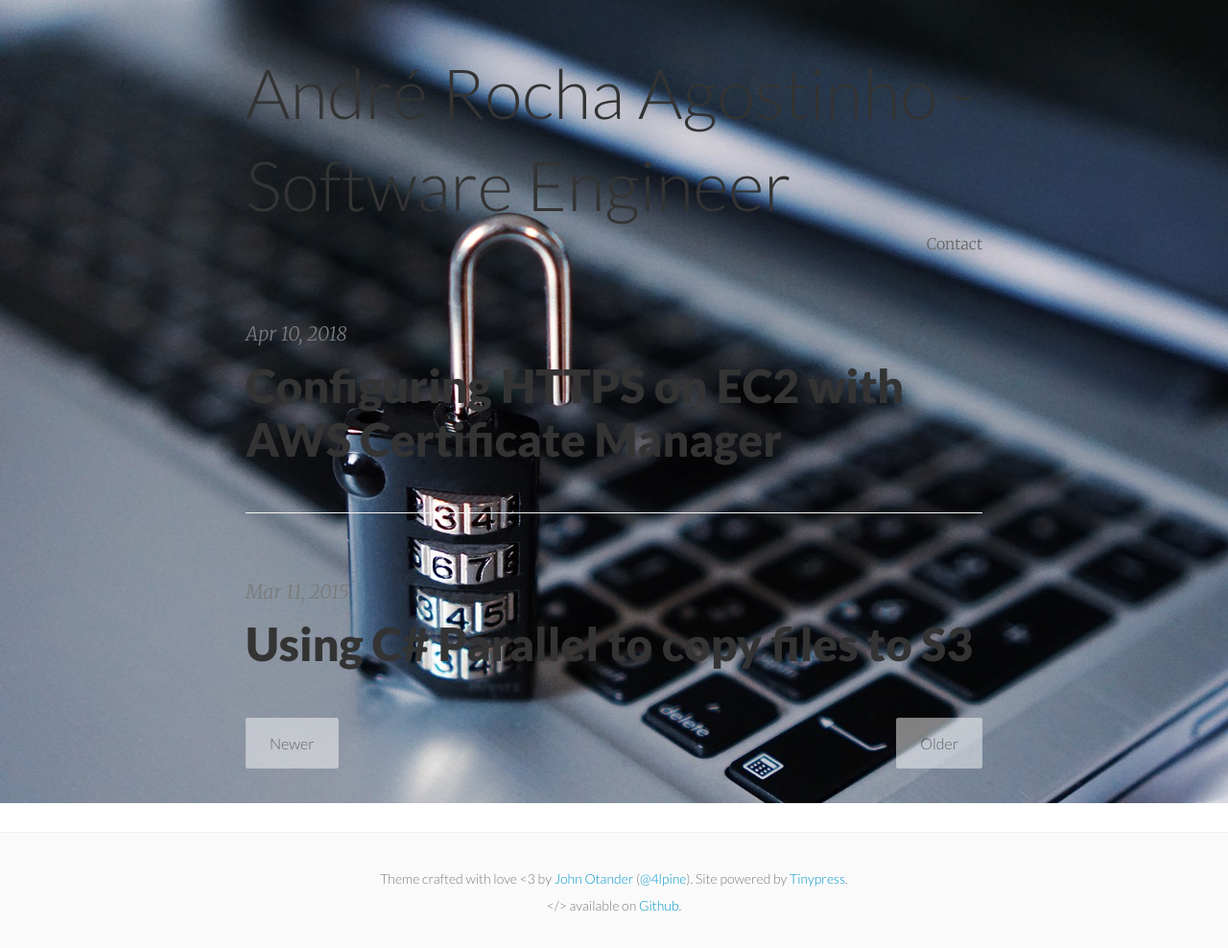
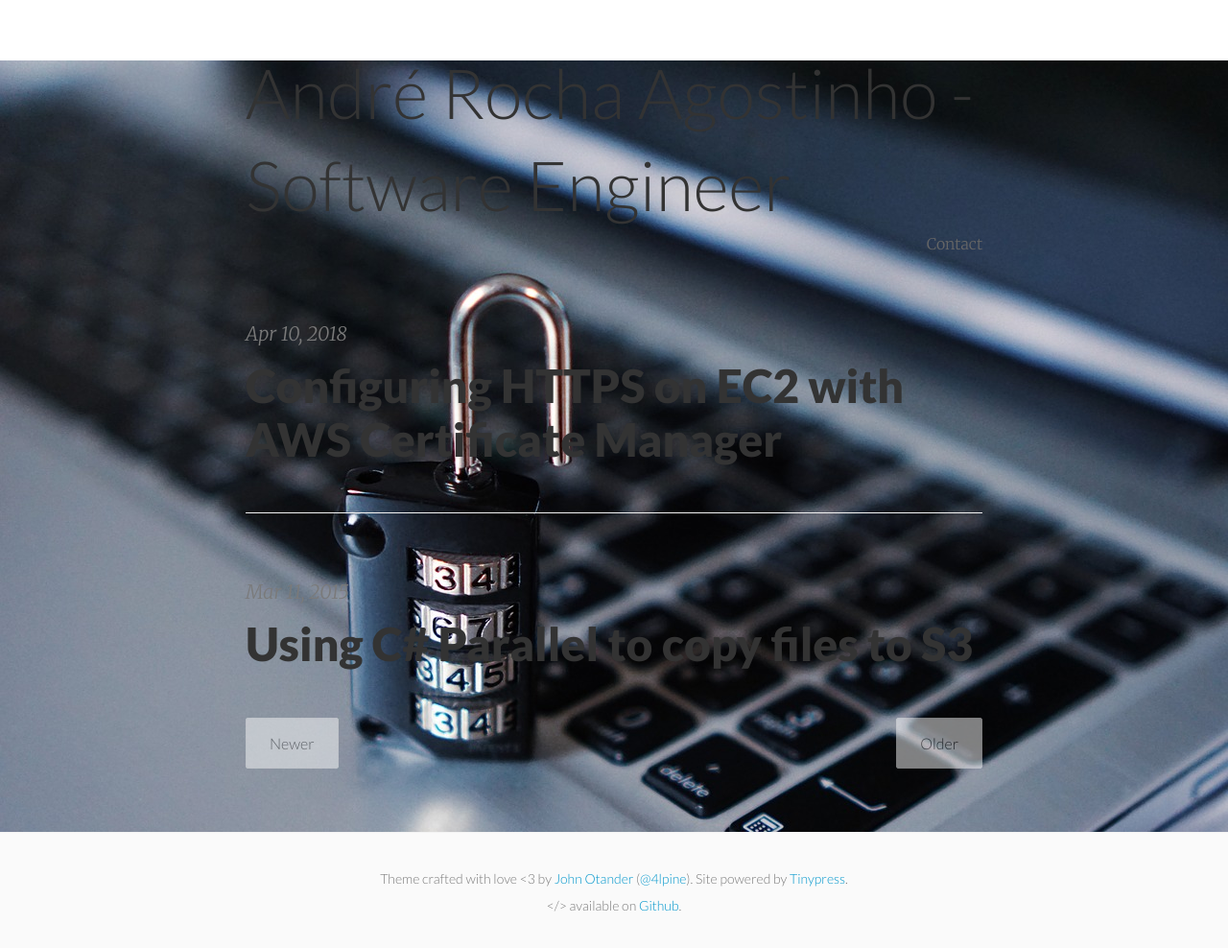
Before and after one commit to aragostinho/aragostinho.github.io, a Jekyll site: the page built from index.html, in a window 1280 px wide. Shown: the whole page at 96% size. Built offline with Jekyll 4.4.1, drawn with Linux system fonts in a browser that asks for light colours; the list of posts is cut into pages by our own code.

Commit message:
Background

```diff
--- a/css/basscss.css
+++ b/css/basscss.css
@@ -16,8 +16,8 @@ body, button, input, select, textarea, pre {
 body {
     background-image: url('https://github.com/aragostinho/aragostinho.github.io/blob/master/_imgs/blog/https.jpg?raw=true');
     background-repeat: no-repeat;
-    background-attachment: fixed;
-    background-position: top;
+    background-position: 100% 100%;
+   background-repeat: no-repeat;
 }
 
 h1, h2, h3, h4, h5, h6, p, dl, ol, ul {
```
